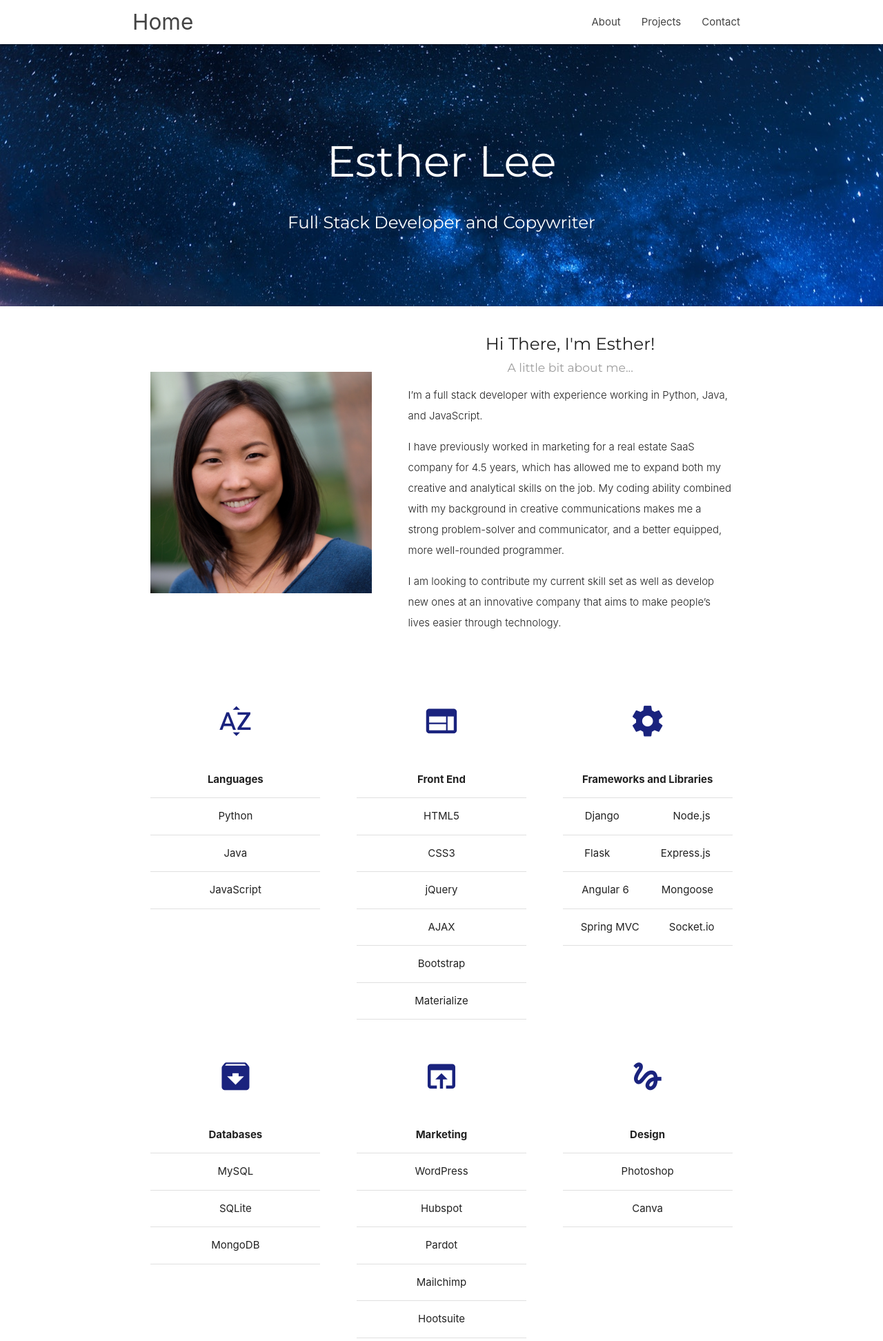
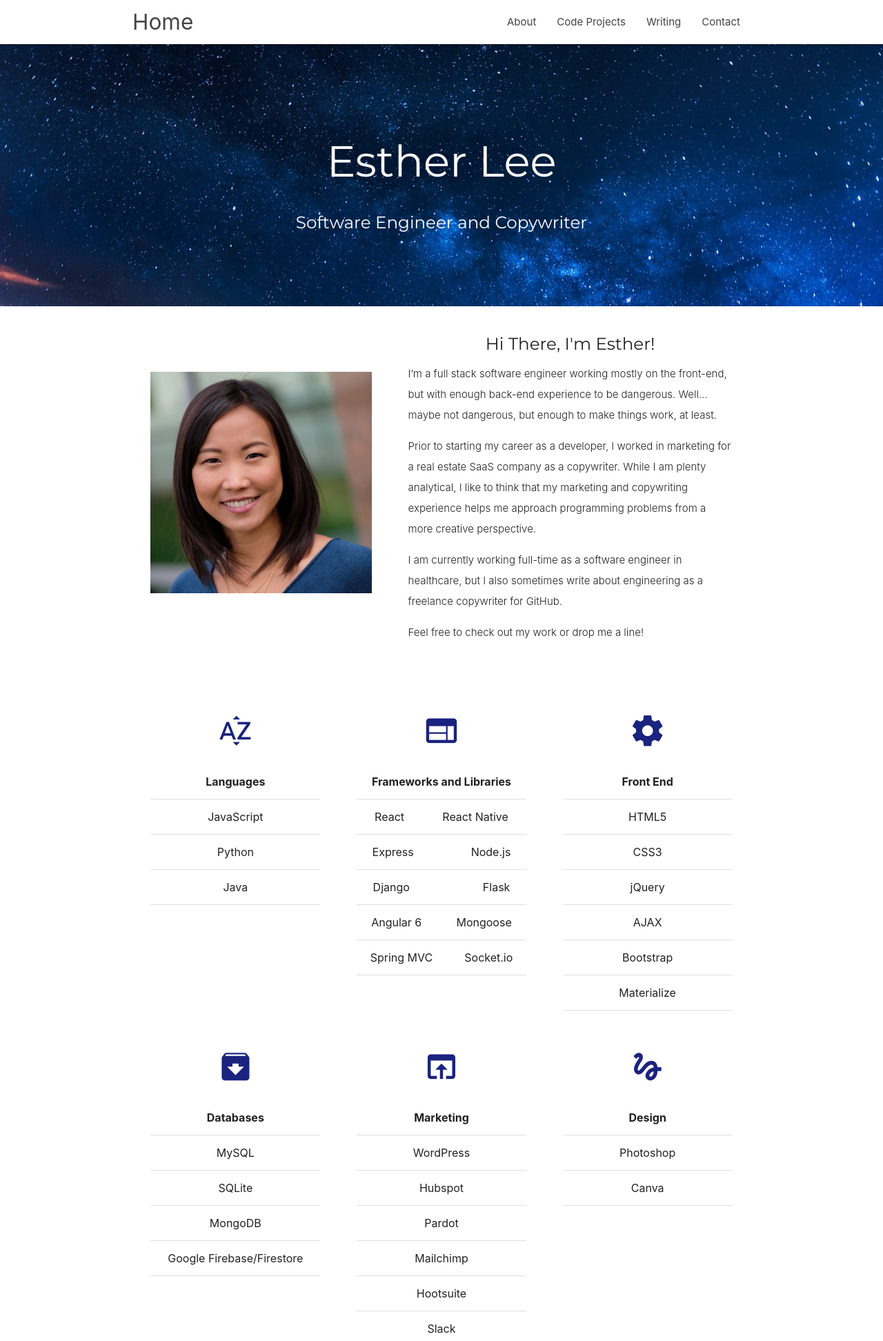
Before and after one commit to estarlight/portfolio, a Django app: page / in a window 1280 px wide. Shown: the top 1944 px of the page at 69% size. Run offline with Django 3.2, Linux system fonts and the light colour scheme; some libraries are stand-ins or nearby versions.

Commit message:
add updated static urls & gitignore

```diff
--- a/apps/port/templates/portfolio/extender.html
+++ b/apps/port/templates/portfolio/extender.html
@@ -3,12 +3,13 @@
 <head>
   <meta http-equiv="Content-Type" content="text/html; charset=UTF-8"/>
   <meta name="viewport" content="width=device-width, initial-scale=1"/>
-  <title>Parallax Template - Materialize</title>
+  <title>Esther Lee - Portfolio Site</title>
+  {% load static %}
 
   <!-- CSS  -->
   <link href="https://fonts.googleapis.com/icon?family=Material+Icons" rel="stylesheet">
-  <link href="/static/portfolio/css/materialize.css" type="text/css" rel="stylesheet" media="screen,projection"/>
-  <link href="/static/portfolio/css/style.css" type="text/css" rel="stylesheet" media="screen,projection"/>
+  <link href="{% static "portfolio/css/materialize.css" %}" type="text/css" rel="stylesheet" media="screen,projection"/>
+  <link href="{% static "portfolio/css/style.css" %}" type="text/css" rel="stylesheet" media="screen,projection"/>
   <link href="https://fonts.googleapis.com/css?family=Montserrat:light,400,500,800" rel="stylesheet">
 
 </head>
@@ -18,7 +19,8 @@
       <a id="logo-container" href="/" class="brand-logo">Home</a>
       <ul class="right hide-on-med-and-down">
         <li><a href="/#about">About</a></li>
-        <li><a href="/#projects">Projects</a></li>
+        <li><a href="/#projects">Code Projects</a></li>
+        <li><a href="/#">Writing</a></li>
         <li><a href="/#contact">Contact</a></li>
 
       </ul>
@@ -48,8 +50,8 @@
         <hr>
 
         <ul>
-          <li style="padding-top: 1px; padding-bottom: 1px; display: inline-block; margin: 0 35px 0 35px;"><h6><a class="white-text" href="https://www.linkedin.com/in/esther-lee-0311/"><img src="/static/portfolio/images/linkedin_logo.png" width="25px;" alt="linkedin">    LinkedIn</a></h6></li>
-          <li style="margin-top: 5px; display: inline-block; margin: 0 35px 0 35px;"><h6><a class="white-text" href="https://github.com/estarlight"><img src="/static/portfolio/images/github_logo.png" width="22px;" alt="github">   GitHub</a></h6></li>
+          <li style="padding-top: 1px; padding-bottom: 1px; display: inline-block; margin: 0 35px 0 35px;"><h6><a class="white-text" href="https://www.linkedin.com/in/esther-lee-0311/"><img src="{% static "portfolio/images/linkedin_logo.png" %}" width="25px;" alt="linkedin">    LinkedIn</a></h6></li>
+          <li style="margin-top: 5px; display: inline-block; margin: 0 35px 0 35px;"><h6><a class="white-text" href="https://github.com/estarlight"><img src="{% static "portfolio/images/github_logo.png" %}" width="22px;" alt="github">   GitHub</a></h6></li>
         </ul>
         <br>
         <br>
@@ -62,8 +64,8 @@
 
 <!--  Scripts-->
 <script src="https://code.jquery.com/jquery-2.1.1.min.js"></script>
-<script src="/static/portfolio/js/materialize.js"></script>
-<script src="/static/portfolio/js/init.js"></script>
+<script src="{% static "portfolio/js/materialize.js" %}"></script>
+<script src="{% static "portfolio/js/init.js" %}"></script>
 
 </body>
 </html>
--- a/apps/port/templates/portfolio/handy_helper.html
+++ b/apps/port/templates/portfolio/handy_helper.html
@@ -1,6 +1,7 @@
 {% extends "portfolio/extender.html" %}
 
 {% block content %}
+{% load static %}
 
 <div id="index-banner" class="parallax-container valign-wrapper">
         <div class="section no-pad-bot">
@@ -9,7 +10,7 @@
 
             </div>
         </div>
-        <div class="parallax"><img src="/static/portfolio/images/handy_helper.jpeg" alt="Unsplashed background img 1"></div>
+        <div class="parallax"><img src="{% static "portfolio/images/handy_helper.jpeg" %}" alt="Unsplashed background img 1"></div>
     </div>
 
 
--- a/apps/port/templates/portfolio/index.html
+++ b/apps/port/templates/portfolio/index.html
@@ -1,20 +1,8 @@
-<!DOCTYPE html>
-<html lang="en">
-<head>
-  <meta http-equiv="Content-Type" content="text/html; charset=UTF-8"/>
-  <meta name="viewport" content="width=device-width, initial-scale=1"/>
-  <title>Parallax Template - Materialize</title>
 
-  <!-- CSS  -->
-  <link href="https://fonts.googleapis.com/icon?family=Material+Icons" rel="stylesheet">
-  <link href="static/portfolio/css/materialize.css" type="text/css" rel="stylesheet" media="screen,projection"/>
-  <link href="static/portfolio/css/style.css" type="text/css" rel="stylesheet" media="screen,projection"/>
-  <link href="https://fonts.googleapis.com/css?family=Montserrat:light,400,500,800" rel="stylesheet">
-
-</head>
 <body>
 
 {% extends "portfolio/extender.html" %}
+{% load static %}
 
 
 
@@ -25,7 +13,7 @@
       <div class="container">
         <h1 class="header center white-text text-lighten-2" style="font-family: 'Montserrat'; font-weight: 100;">Esther Lee</h1>
         <div class="row center">
-          <h5 class="header col s12 white-text text-lighten-2 light" style="font-family: 'Montserrat'; font-weight: 100;">Full Stack Developer and Copywriter</h5>
+          <h5 class="header col s12 white-text text-lighten-2 light" style="font-family: 'Montserrat'; font-weight: 100;">Software Engineer and Copywriter</h5>
         </div>
         <!-- <div class="row center">
           <a href="http://materializecss.com/getting-started.html" id="download-button" class="btn-large waves-effect waves-light teal lighten-1">Get Started</a>
@@ -34,7 +22,7 @@
 
       </div>
     </div>
-    <div class="parallax"><img src="static/portfolio/images/nightsky.jpeg" alt="Unsplashed background img 1"></div>
+    <div class="parallax"><img src="{% static "portfolio/images/nightsky.jpeg" %}" alt="background img 1"></div>
   </div>
 
 
@@ -45,20 +33,22 @@
       <div class="row">
         <div class="col s12 l5" style="margin-top: 80px;">
           <div class="icon-block">
-            <img class="responsive-img" src="static/portfolio/images/esther_cropped.jpg">
+            <img class="responsive-img" src="{% static "portfolio/images/esther_cropped.jpg" %}">
           </div>
         </div>
 
         <div class="col s12 l7" style="margin-top: 10px;">
           <div class="icon-block">
             <h5 class="center" style="font-family: 'Montserrat'; font-weight: 100;">Hi There, I'm Esther!</h5>
-            <h6 class="center grey-text" style="font-family: 'Montserrat'; font-weight: 100;">A little bit about me...</h6>
+            <!-- <h6 class="center grey-text" style="font-family: 'Montserrat'; font-weight: 100;">A little bit about me...</h6> -->
 
-            <p class="light">I’m a full stack developer with experience working in Python, Java, and JavaScript.</p>
+            <p class="light">I’m a full stack software engineer working mostly on the front-end, but with enough back-end experience to be dangerous. Well…maybe not dangerous, but enough to make things work, at least.</p>
 
-            <p class="light">I have previously worked in marketing for a real estate SaaS company for 4.5 years, which has allowed me to expand both my creative and analytical skills on the job. My coding ability combined with my background in creative communications makes me a strong problem-solver and communicator, and a better equipped, more well-rounded programmer.</p>
+            <p class="light">Prior to starting my career as a developer, I worked in marketing for a real estate SaaS company as a copywriter. While I am plenty analytical, I like to think that my marketing and copywriting experience helps me approach programming problems from a more creative perspective.</p>
 
-            <p class="light">I am looking to contribute my current skill set as well as develop new ones at an innovative company that aims to make people’s lives easier through technology.</p>
+            <p class="light">I am currently working full-time as a software engineer in healthcare, but I also sometimes write about engineering as a freelance copywriter for GitHub.</p>
+
+            <p class="light">Feel free to check out my work or drop me a line!</p>
           </div>
         </div>
       </div>
@@ -84,13 +74,13 @@
 
                   <tbody>
                     <tr>
+                      <td>JavaScript</td>
+                    </tr>
+                    <tr>
                       <td>Python</td>
                     </tr>
                     <tr>
                       <td>Java</td>
-                    </tr>
-                    <tr>
-                      <td>JavaScript</td>
                     </tr>
                   </tbody>
                 </table>
@@ -102,6 +92,37 @@
           <div class="col s12 m4">
             <div class="icon-block">
               <h2 class="center indigo-text text-darken-4"><i class="material-icons">web</i></h2>
+              <table class="centered">
+                <thead>
+                  <tr>
+                      <th>Frameworks and Libraries</th>
+                  </tr>
+                </thead>
+
+                <tbody>
+                  <tr>
+                    <td>React<span style="color: white;">............</span>React Native</td>
+                  </tr>
+                  <tr>
+                    <td>Express<span style="color: white;">..................</span>Node.js</td>
+                  </tr>
+                  <tr>
+                    <td>Django<span style="color: white;">.......................</span>Flask</td>
+                  </tr>
+                  <tr>
+                    <td>Angular 6<span style="color: white;">...........</span>Mongoose</td>
+                  </tr>
+                  <tr>
+                    <td>Spring MVC<span style="color: white;">..........</span>Socket.io</td>
+                  </tr>
+                </tbody>
+              </table>
+            </div>
+          </div>
+
+          <div class="col s12 m4">
+            <div class="icon-block">
+              <h2 class="center indigo-text text-darken-4"><i class="material-icons">settings</i></h2>
               <table class="centered">
                 <thead>
                   <tr>
@@ -132,35 +153,6 @@
               </table>
             </div>
           </div>
-
-          <div class="col s12 m4">
-            <div class="icon-block">
-              <h2 class="center indigo-text text-darken-4"><i class="material-icons">settings</i></h2>
-              <table class="centered">
-                  <thead>
-                    <tr>
-                        <th>Frameworks and Libraries</th>
-                    </tr>
-                  </thead>
-
-                  <tbody>
-                    <tr>
-                      <td>Django<span style="color: white;">..................</span>Node.js</td>
-                    </tr>
-                    <tr>
-                      <td>Flask<span style="color: white;">.................</span>Express.js</td>
-                    </tr>
-                    <tr>
-                      <td>Angular 6<span style="color: white;">...........</span>Mongoose</td>
-                    </tr>
-                    <tr>
-                      <td>Spring MVC<span style="color: white;">..........</span>Socket.io</td>
-                    </tr>
-                  </tbody>
-                </table>
-
-            </div>
-          </div>
         </div>
 
         <div class="row">
@@ -183,6 +175,9 @@
                       </tr>
                       <tr>
                         <td>MongoDB</td>
+                      </tr>
+                      <tr>
+                        <td>Google Firebase/Firestore</td>
                       </tr>
                     </tbody>
                   </table>
@@ -252,20 +247,19 @@
     </div>
   </div>
 
+  <!-- Start of Projects Section -->
 
   <div id="projects" class="parallax-container valign-wrapper">
     <div class="section no-pad-bot">
       <div class="container">
         <div class="row center">
-          <h1 class="header col s12 center white-text text-lighten-2" style="font-family: 'Montserrat'; font-weight: 100;">Projects</h1>
+          <h1 class="header col s12 center white-text text-lighten-2" style="font-family: 'Montserrat'; font-weight: 100;">Coding Projects</h1>
           <!-- <h5 class="header col s12 light" style="font-family: 'Montserrat'; font-weight: 100;">A modern responsive front-end framework based on Material Design</h5> -->
         </div>
       </div>
     </div>
-    <div class="parallax"><img src="/static/portfolio/images/green.jpeg" alt="Unsplashed background img 2"></div>
+    <div class="parallax"><img src="{% static "portfolio/images/green.jpeg" %}" alt="Projects img 2"></div>
   </div>
-
-
 
   <div class="row" style="margin: 60px;">
 
@@ -273,7 +267,7 @@
     <div class="col s12 l4">
       <div class="card">
         <div class="card-image">
-          <img src="/static/portfolio/images/travel.jpeg">
+          <img src="{% static "portfolio/images/travel.jpeg" %}">
           <span class="card-title text-grey brown darken-1" style="font-family: 'Montserrat'; font-weight: 100; padding-top: 3px; padding-bottom: 3px;">Travel Itineraries</span>
         </div>
         <div class="card-content">
@@ -289,7 +283,7 @@
     <div class="col s12 l4">
       <div class="card">
         <div class="card-image">
-          <img src="/static/portfolio/images/0115.jpg">
+          <img src="{% static "portfolio/images/0115.jpg" %}">
           <span class="card-title blue-text" style="font-family: 'Montserrat'; font-weight: 100; padding-top: 5px;; padding-bottom: 5px;">Skin Deep</span>
         </div>
         <div class="card-content">
@@ -305,7 +299,7 @@
     <div class="col s12 l4">
       <div class="card">
         <div class="card-image">
-          <img src="/static/portfolio/images/handy_helper.jpeg">
+          <img src=" {% static "portfolio/images/handy_helper.jpeg" %}">
           <span class="card-title" style="font-family: 'Montserrat'; font-weight: 100;">Handy Helper</span>
         </div>
         <div class="card-content">
@@ -325,7 +319,7 @@
       <div class="col s12 l4">
           <div class="card">
             <div class="card-image">
-              <img src="/static/portfolio/images/restaurant.jpeg">
+              <img src="{% static "portfolio/images/restaurant.jpeg" %}">
               <span class="card-title" style="font-family: 'Montserrat'; font-weight: 100;">Restaurant Reviewer</span>
             </div>
             <div class="card-content">
@@ -340,7 +334,7 @@
         <div class="col s12 l4">
             <div class="card">
               <div class="card-image">
-                <img src="/static/portfolio/images/classes.jpeg">
+                <img src="{% static "portfolio/images/classes.jpeg" %}">
                 <span class="card-title" style="font-family: 'Montserrat'; font-weight: 100;">Courses Platform</span>
               </div>
               <div class="card-content">
@@ -358,7 +352,7 @@
     <div class="col s12 l4">
         <div class="card">
           <div class="card-image">
-            <img src="/static/portfolio/images/fitness.jpeg">
+            <img src="{% static "portfolio/images/fitness.jpeg" %}">
             <span class="card-title" style="font-family: 'Montserrat'; font-weight: 100;">Just You Fitness</span>
           </div>
           <div class="card-content">
@@ -375,6 +369,128 @@
 
   </div>
 
+  <!-- Start of Writing Section -->
+
+  <div id="projects" class="parallax-container valign-wrapper">
+    <div class="section no-pad-bot">
+      <div class="container">
+        <div class="row center">
+          <h1 class="header col s12 center white-text text-lighten-2" style="font-family: 'Montserrat'; font-weight: 100;">Copywriting</h1>
+        </div>
+      </div>
+    </div>
+    <div class="parallax"><img src="{% static "portfolio/images/typewriter.jpg" %}" alt="Copywriting Work"></div>
+  </div>
+
+  <div class="row" style="margin: 60px;">
+
+   <div class="row">
+    <div class="col s12 l4">
+      <div class="card">
+        <div class="card-image">
+          <img src="{% static "portfolio/images/travel.jpeg" %}">
+          <span class="card-title text-grey brown darken-1" style="font-family: 'Montserrat'; font-weight: 100; padding-top: 3px; padding-bottom: 3px;">Travel Itineraries</span>
+        </div>
+        <div class="card-content">
+          <p>A "Pinterest for travel itineraries" that allows users to search, upload, and save their favorite itineraries to plan future international travels.</p>
+        </div>
+        <div class="card-action">
+          <a href="/projects/travel_itineraries">See Details</a>
+        </div>
+      </div>
+    </div>
+
+
+    <div class="col s12 l4">
+      <div class="card">
+        <div class="card-image">
+          <img src="{% static "portfolio/images/0115.jpg" %}">
+          <span class="card-title blue-text" style="font-family: 'Montserrat'; font-weight: 100; padding-top: 5px;; padding-bottom: 5px;">Skin Deep</span>
+        </div>
+        <div class="card-content">
+          <p>A cosmetics review site that allows users to search the database for a brand or product, and filter reviews by specific physical characteristics.</p>
+        </div>
+        <div class="card-action">
+          <a href="/projects/skin_deep">See Details</a>
+        </div>
+      </div>
+    </div>
+
+
+    <div class="col s12 l4">
+      <div class="card">
+        <div class="card-image">
+          <img src=" {% static "portfolio/images/handy_helper.jpeg" %}">
+          <span class="card-title" style="font-family: 'Montserrat'; font-weight: 100;">Handy Helper</span>
+        </div>
+        <div class="card-content">
+          <p>An online job board where users can create postings to hire helpers for small tasks,
+            or to find jobs they want to be hired for.</p>
+        </div>
+        <div class="card-action">
+          <a href="/projects/handy_helper">See Details</a>
+        </div>
+      </div>
+    </div>
+
+  </div>
+
+    <div class="row">
+
+      <div class="col s12 l4">
+          <div class="card">
+            <div class="card-image">
+              <img src="{% static "portfolio/images/restaurant.jpeg" %}">
+              <span class="card-title" style="font-family: 'Montserrat'; font-weight: 100;">Restaurant Reviewer</span>
+            </div>
+            <div class="card-content">
+              <p>A simple web application that allows users to add, rate, and review restaurants, using a NoSQL database.</p>
+            </div>
+            <div class="card-action">
+              <a href="/projects/restaurant_reviewer">See Details</a>
+            </div>
+          </div>
+        </div>
+
+        <div class="col s12 l4">
+            <div class="card">
+              <div class="card-image">
+                <img src="{% static "portfolio/images/classes.jpeg" %}">
+                <span class="card-title" style="font-family: 'Montserrat'; font-weight: 100;">Courses Platform</span>
+              </div>
+              <div class="card-content">
+                <p>A site where teachers can create, edit, view, or delete classes, and students can add
+                    classes to their course list.</p>
+              </div>
+              <div class="card-action">
+                <a href="/projects/courses">See Details</a>
+              </div>
+            </div>
+          </div>
+
+
+
+    <div class="col s12 l4">
+        <div class="card">
+          <div class="card-image">
+            <img src="{% static "portfolio/images/fitness.jpeg" %}">
+            <span class="card-title" style="font-family: 'Montserrat'; font-weight: 100;">Just You Fitness</span>
+          </div>
+          <div class="card-content">
+            <p>A lead-generating business website geared towards educating personal trainers about the Just You Fitness franchise.</p>
+          </div>
+          <div class="card-action">
+            <a href="/projects/justyoufitness">See Details</a>
+          </div>
+        </div>
+      </div>
+
+    </div>
+
+
+  </div>
+
+<!-- Start of Contact Section -->
 
   <div id = "contact" class="parallax-container valign-wrapper">
     <div class="section no-pad-bot">
@@ -385,7 +501,7 @@
         </div>
       </div>
     </div>
-    {% load static %}
+
     <div class="parallax"><img src="{% static "portfolio/images/background3.jpg" %}" alt="Unsplashed background img 3"></div>
   </div>
 
--- a/apps/port/templates/portfolio/just_you.html
+++ b/apps/port/templates/portfolio/just_you.html
@@ -1,6 +1,7 @@
 {% extends "portfolio/extender.html" %}
 
 {% block content %}
+{% load static %}
 
 <div id="index-banner" class="parallax-container valign-wrapper">
         <div class="section no-pad-bot">
@@ -9,7 +10,7 @@
 
             </div>
         </div>
-        <div class="parallax"><img src="/static/portfolio/images/fitness.jpeg" alt="Unsplashed background img 1"></div>
+        <div class="parallax"><img src="{% static "portfolio/images/fitness.jpeg" %}" alt="Unsplashed background img 1"></div>
     </div>
 
 
--- a/apps/port/templates/portfolio/restaurant_reviewer.html
+++ b/apps/port/templates/portfolio/restaurant_reviewer.html
@@ -1,6 +1,7 @@
 {% extends "portfolio/extender.html" %}
 
 {% block content %}
+{% load static %}
 
 <div id="index-banner" class="parallax-container valign-wrapper">
         <div class="section no-pad-bot">
@@ -9,7 +10,7 @@
 
             </div>
         </div>
-        <div class="parallax"><img src="/static/portfolio/images/restaurant.jpeg" alt="Unsplashed background img 1"></div>
+        <div class="parallax"><img src="{% static "portfolio/images/restaurant.jpeg" %}" alt="Unsplashed background img 1"></div>
     </div>
 
 
```
Also changed, not shown: apps/port/templates/portfolio/courses.html (+8 -7 lines), apps/port/templates/portfolio/skin_deep.html (+4 -3 lines), apps/port/templates/portfolio/travel_itineraries.html (+7 -6 lines), apps/port/static/portfolio/images/typewriter.jpg (added), 1 other file. Lines whose indentation alone changed are shown as unchanged.
